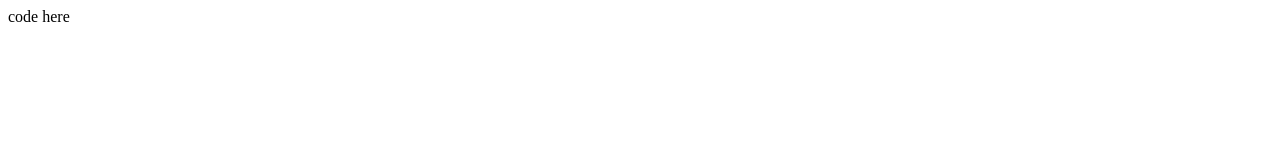
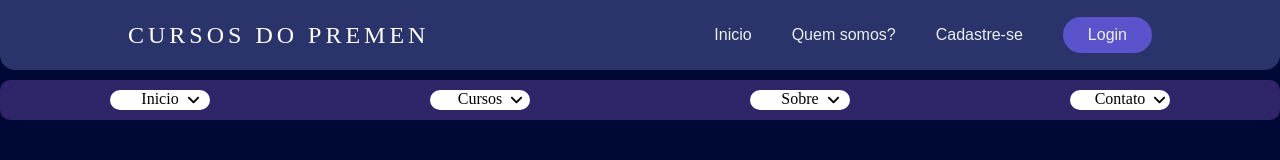
Before and after one commit to basicpavan/Site-de-Apresentacao-do-Premens, a plain HTML site: page index.html in a window 1280 px wide. Drawn offline with Linux system fonts and the light colour scheme.

Commit message:
Add files via upload

```diff
--- /dev/null
+++ b/index.css
@@ -0,0 +1,102 @@
+* {
+  margin: 0px;
+  padding: 0px;
+}
+body {
+    background-color: #000835;
+}
+html {
+    -ms-text-size-adjust: 100%;
+    -webkit-text-size-adjust: 100%;
+    -webkit-user-select: none;
+    -ms-user-select: none;
+    user-select: none;
+    scroll-behavior: smooth;
+  }
+
+
+  header {
+    display: flex;
+    justify-content: flex-end;
+    align-items: center;
+    padding: 17px 10%;
+    background-color: #2a346a;
+    border-bottom-left-radius: 15px;
+    border-bottom-right-radius: 15px;
+  }
+
+  /* HEADER */
+  .logo {
+    color: white;
+    text-decoration: none;
+    font-size: 24px;
+    text-transform: uppercase;
+    letter-spacing: 4px;
+    margin-right: auto;
+  }
+
+  .nav__links {
+    list-style: none;
+    display: flex;
+  }
+
+  .nav__links a,
+  .cta,
+  .overlay__content a {
+    font-family: "Montserrat", sans-serif;
+    font-weight: 500;
+    color: #edf0f1;
+    text-decoration: none;
+  }
+
+  .nav__links li {
+    padding: 0px 20px;
+  }
+
+  .nav__links li a {
+    transition: all 0.3s ease 0s;
+  }
+
+  .nav__links li a:hover {
+    color: #f8219e;
+  }
+
+  .cta {
+    margin-left: 20px;
+    padding: 9px 25px;
+    background-color: #5b53cc;
+    border: none;
+    border-radius: 50px;
+    cursor: pointer;
+    transition: all 0.3s ease 0s;
+  }
+
+  .cta:hover {
+    background-color: #f8219e;
+  }
+
+.botoes {
+  border-radius: 10px;
+  margin-top: 10px;
+  display: flex;
+  width: 100%;
+  height: 40px;
+  background-color: rgb(47, 37, 105);
+  align-items: center;
+  flex-direction: row;
+  justify-content: space-around;
+}
+#kk {
+  text-align: center;
+  background-color: #fff;
+  border-radius: 100px;
+  width: 100px;
+  height: 20px;
+}
+.seta {
+  position: absolute;
+  margin-top: 3px;
+  margin-left: 7px;
+  width: 15px;
+  height: 15px;
+}
--- a/index.html
+++ b/index.html
@@ -1 +1,45 @@
-code here
+<!DOCTYPE html>
+<html lang="en">
+<head>
+    <meta charset="UTF-8">
+    <meta http-equiv="X-UA-Compatible" content="IE=edge">
+    <meta name="viewport" content="width=device-width, initial-scale=1.0">
+    <title>Document</title>
+    <link rel="stylesheet" href="index.css">
+</head>
+<body>
+    <header>
+        <a class="logo" href="/">Cursos do Premen</a>
+        <nav>
+            <ul class="nav__links">
+                <li><a href="/">Inicio</a></li>
+                <li><a href="/">Quem somos?</a></li>
+                <li><a href="/">Cadastre-se</a></li>
+            </ul>
+        </nav>
+        <a class="cta" href="./login.html">Login</a>
+
+    </header>
+    <main>
+        <div class="botoes">
+
+            <p class="inicio" id="kk">Inicio
+                <svg class="seta" xmlns="http://www.w3.org/2000/svg" viewBox="0 0 448 512"><!--! Font Awesome Pro 6.4.0 by @fontawesome - https://fontawesome.com License - https://fontawesome.com/license (Commercial License) Copyright 2023 Fonticons, Inc. --><path d="M201.4 342.6c12.5 12.5 32.8 12.5 45.3 0l160-160c12.5-12.5 12.5-32.8 0-45.3s-32.8-12.5-45.3 0L224 274.7 86.6 137.4c-12.5-12.5-32.8-12.5-45.3 0s-12.5 32.8 0 45.3l160 160z"/></svg>
+            </p>
+
+            <p class="cursos" id="kk">Cursos
+                <svg class="seta" xmlns="http://www.w3.org/2000/svg" viewBox="0 0 448 512"><!--! Font Awesome Pro 6.4.0 by @fontawesome - https://fontawesome.com License - https://fontawesome.com/license (Commercial License) Copyright 2023 Fonticons, Inc. --><path d="M201.4 342.6c12.5 12.5 32.8 12.5 45.3 0l160-160c12.5-12.5 12.5-32.8 0-45.3s-32.8-12.5-45.3 0L224 274.7 86.6 137.4c-12.5-12.5-32.8-12.5-45.3 0s-12.5 32.8 0 45.3l160 160z"/></svg>
+            </p>
+
+            <p class="sobre" id="kk">Sobre
+                <svg class="seta" xmlns="http://www.w3.org/2000/svg" viewBox="0 0 448 512"><!--! Font Awesome Pro 6.4.0 by @fontawesome - https://fontawesome.com License - https://fontawesome.com/license (Commercial License) Copyright 2023 Fonticons, Inc. --><path d="M201.4 342.6c12.5 12.5 32.8 12.5 45.3 0l160-160c12.5-12.5 12.5-32.8 0-45.3s-32.8-12.5-45.3 0L224 274.7 86.6 137.4c-12.5-12.5-32.8-12.5-45.3 0s-12.5 32.8 0 45.3l160 160z"/></svg>
+            </p>
+
+            <p class="contato" id="kk">Contato
+                <svg class="seta" xmlns="http://www.w3.org/2000/svg" viewBox="0 0 448 512"><!--! Font Awesome Pro 6.4.0 by @fontawesome - https://fontawesome.com License - https://fontawesome.com/license (Commercial License) Copyright 2023 Fonticons, Inc. --><path d="M201.4 342.6c12.5 12.5 32.8 12.5 45.3 0l160-160c12.5-12.5 12.5-32.8 0-45.3s-32.8-12.5-45.3 0L224 274.7 86.6 137.4c-12.5-12.5-32.8-12.5-45.3 0s-12.5 32.8 0 45.3l160 160z"/></svg>
+            </p>
+
+        </div>
+    </main>
+</body>
+</html>
--- /dev/null
+++ b/login.css
@@ -0,0 +1,104 @@
+@import url('https://fonts.googleapis.com/css2?family=Roboto+Mono&display=swap');
+*{
+    font-family: sans-serif;
+    box-sizing: border-box;
+}
+
+body{
+    display: flex;
+    align-items: center;
+    justify-content: center;
+    min-height: 100vh;
+    background: #E2E2E2;
+}
+.sec{
+    border-radius: 10px;
+    display: flex;
+    align-items: center;
+    justify-content: center;
+    flex-direction: column;
+    padding: 10px 45px;
+    background: #2A346A;
+    width: 500px;
+    box-shadow: rgba(0, 0, 0, 0.4) 0px 2px 4px, rgba(0, 0, 0, 0.3) 0px 7px 13px -3px, rgba(0, 0, 0, 0.2) 0px -3px 0px inset;
+
+}
+section h1{
+    color: #F5F5F5;
+    font-size: 2.5rem;
+    margin: 2rem;
+    text-align: center;
+    font-family: 'Roboto Mono', monospace;
+}
+section form{
+    display: flex;
+    flex-direction: column;
+    width: 100%;
+}
+form label{
+    color: #F5F5F5;
+    font-size: 17px;
+    margin-bottom: 4px;
+}
+form input{
+    padding: 15px;
+    outline: none;
+    border: 0;
+    margin-bottom: 20px;
+    font-size: 15px;
+    transition: all 0.5s;
+    border-radius: 5px;
+
+}
+form input:focus{
+    border-radius: 10px;
+}
+form textarea{
+    padding: 10px;
+    outline: none;
+    border:0;
+    font-size: 15px;
+    margin-bottom: 30px;
+    transition: all 0.5s;
+    border-radius: 5px;
+
+
+}
+form textarea:focus{
+    border-radius: 10px;
+}
+form button{
+    padding: 15px;
+    cursor: pointer;
+    font-size: 16px;
+    background: transparent;
+    border: 2px solid #F5F5F5;
+    color: #F5F5F5;
+    transition: all 0.5s;
+    margin-bottom: 20px;
+    border-radius: 10px;
+
+}
+form button:hover{
+    background: #F5F5F5;
+    color: #101016;
+    border-radius: 15px;
+    transform: scale();
+}
+.butaum p {
+    color: #fff;
+    display: flex;
+    flex-direction: column;
+    align-items: flex-start;
+    width: 40%;
+}
+.pavan {
+    color: #132069;
+    background-color: white;
+    width: 22%;
+    border-radius: 15px;
+    text-decoration: none;
+}
+.txt {
+    color: white;
+}
```
Also changed, not shown: login.html (added, +30 -0 lines).
